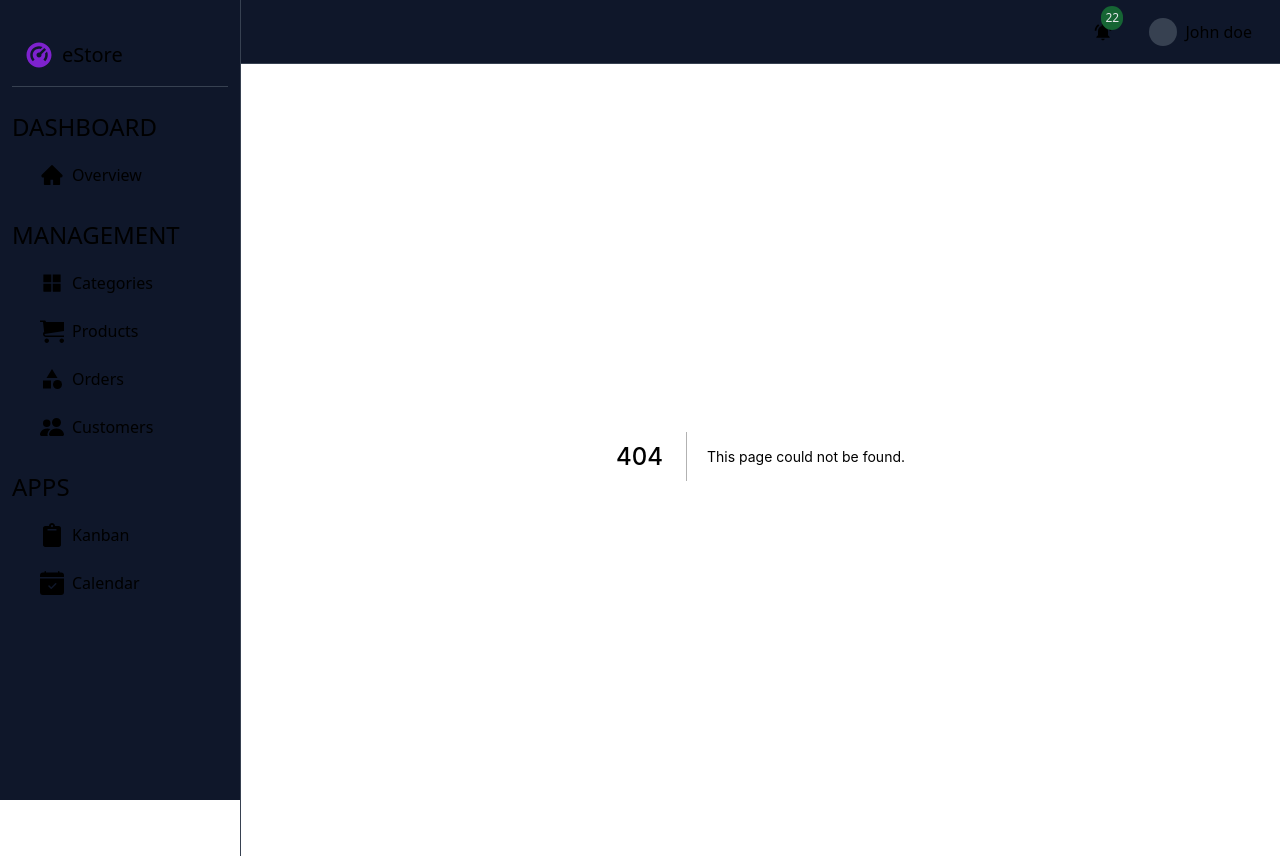
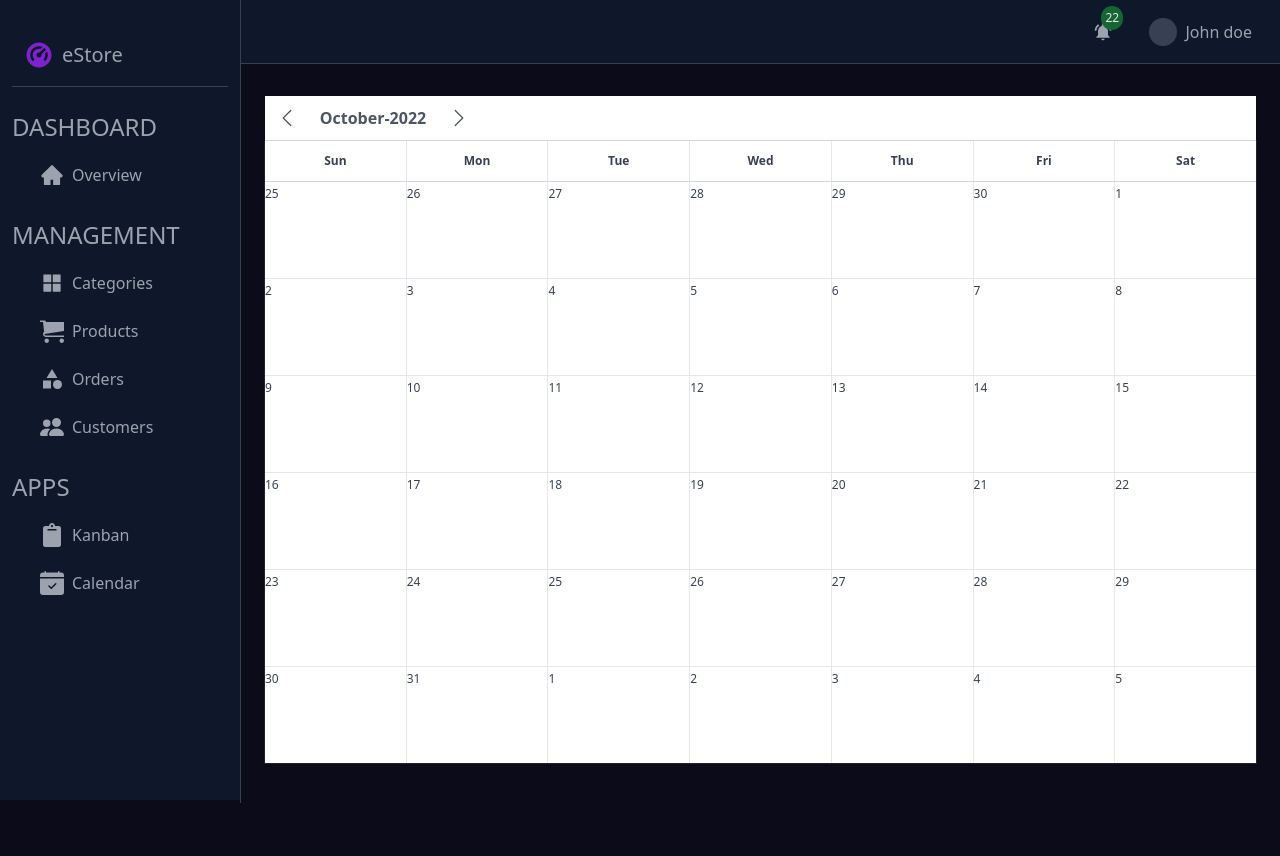
Before and after one commit to devsayog/ui-dashboard, a Next.js app: page /calendar in a window 1280 px wide. Before the commit this address had no page. After the commit the page ends 803 px from the top, so only its background shows below. Built offline with nearby package versions, Linux system fonts and the light colour scheme.

Commit message:
create calendar with date-fns

```diff
--- a/package.json
+++ b/package.json
@@ -20,6 +20,7 @@
     "@tanstack/react-table": "^8.5.13",
     "chart.js": "^3.9.1",
     "classnames": "^2.3.2",
+    "date-fns": "^2.29.3",
     "immer": "^9.0.15",
     "next": "12.3.1",
     "node-sass": "^7.0.3",
--- /dev/null
+++ b/src/components/calendar/Calendar.tsx
@@ -0,0 +1,99 @@
+import {
+  add,
+  eachDayOfInterval,
+  endOfMonth,
+  endOfWeek,
+  format,
+  isSameMonth,
+  isToday,
+  parse,
+  startOfToday,
+  startOfWeek,
+} from 'date-fns'
+import { useState } from 'react'
+import { BsChevronLeft, BsChevronRight } from 'react-icons/bs'
+import { v4 } from 'uuid'
+
+const Calendar = () => {
+  const today = startOfToday()
+  const [currentMonth, setCurrentMonth] = useState(format(today, 'MMMM-yyyy'))
+  const firstDayCurrentMonth = parse(currentMonth, 'MMMM-yyyy', new Date())
+  const days = eachDayOfInterval({
+    start: startOfWeek(firstDayCurrentMonth),
+    end: endOfWeek(endOfMonth(firstDayCurrentMonth)),
+  }).map((day) => ({
+    isCurrentMonth: isSameMonth(day, firstDayCurrentMonth),
+    date: day,
+    isToday: isToday(day),
+  }))
+  const prevMonth = () => {
+    const firstDayNextMonth = add(firstDayCurrentMonth, { months: -1 })
+    setCurrentMonth(format(firstDayNextMonth, 'MMMM-yyyy'))
+  }
+  const nextMonth = () => {
+    const firstDayNextMonth = add(firstDayCurrentMonth, { months: 1 })
+    setCurrentMonth(format(firstDayNextMonth, 'MMMM-yyyy'))
+  }
+
+  return (
+    <div>
+      <div className="border-b border-gray-300 bg-white p-2 text-gray-600">
+        <div className="flex items-center">
+          <button
+            className="rounded-full p-1 transition hover:bg-gray-300"
+            type="button"
+            onClick={prevMonth}
+          >
+            <span className="sr-only">previous month</span>
+            <BsChevronLeft className="text-xl" />
+          </button>
+          <p className="w-36 text-center font-semibold">{currentMonth}</p>
+          <button
+            className="rounded-full p-1 transition hover:bg-gray-300"
+            type="button"
+            onClick={nextMonth}
+          >
+            <span className="sr-only">next month</span>
+            <BsChevronRight className="text-xl" />
+          </button>
+        </div>
+      </div>
+      <div className="shadow ring-1 ring-white/10">
+        <div className="grid grid-cols-7 gap-px border-b border-gray-300 bg-gray-200 text-center text-xs font-semibold leading-6 text-gray-700">
+          <div className="bg-white py-2">
+            S<span className="sr-only sm:not-sr-only">un</span>
+          </div>
+          <div className="bg-white py-2">
+            M<span className="sr-only sm:not-sr-only">on</span>
+          </div>
+          <div className="bg-white py-2">
+            T<span className="sr-only sm:not-sr-only">ue</span>
+          </div>
+          <div className="bg-white py-2">
+            W<span className="sr-only sm:not-sr-only">ed</span>
+          </div>
+          <div className="bg-white py-2">
+            T<span className="sr-only sm:not-sr-only">hu</span>
+          </div>
+          <div className="bg-white py-2">
+            F<span className="sr-only sm:not-sr-only">ri</span>
+          </div>
+          <div className="bg-white py-2">
+            S<span className="sr-only sm:not-sr-only">at</span>
+          </div>
+        </div>
+        <div className="flex bg-gray-200 text-xs leading-6 text-gray-700 lg:flex-auto">
+          <div className="grid w-full grid-flow-row grid-cols-7 gap-px">
+            {days.map((day) => (
+              <p key={v4()} className="h-24 bg-white">
+                {format(day.date, 'd')}
+              </p>
+            ))}
+          </div>
+        </div>
+      </div>
+    </div>
+  )
+}
+
+export default Calendar
--- /dev/null
+++ b/src/pages/calendar.tsx
@@ -0,0 +1,9 @@
+import Calendar from '@/components/calendar/Calendar'
+
+export default function Index() {
+  return (
+    <section className="section">
+      <Calendar />
+    </section>
+  )
+}
```
Also changed, not shown: 1 other file (tests, documents, lock files or other folders).
